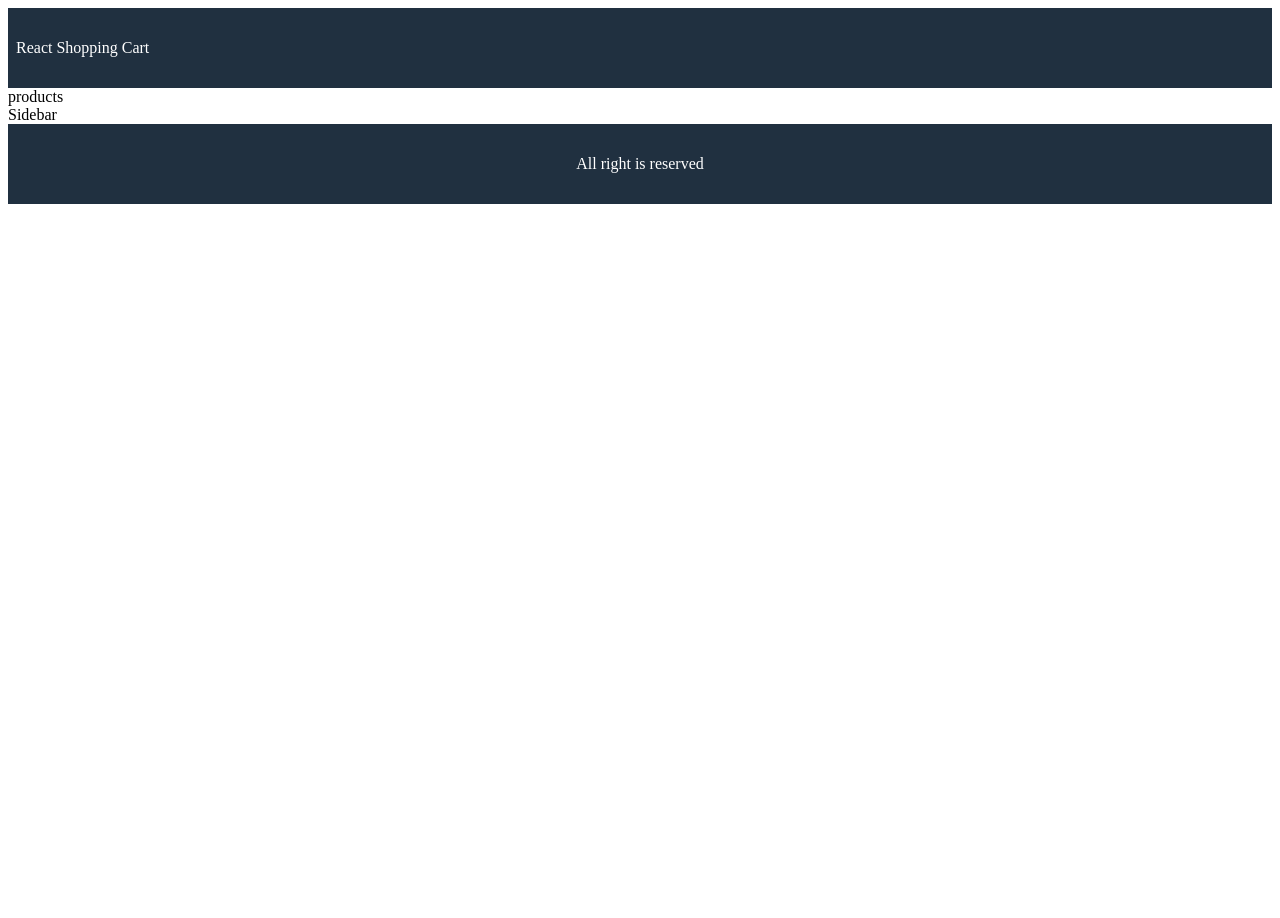
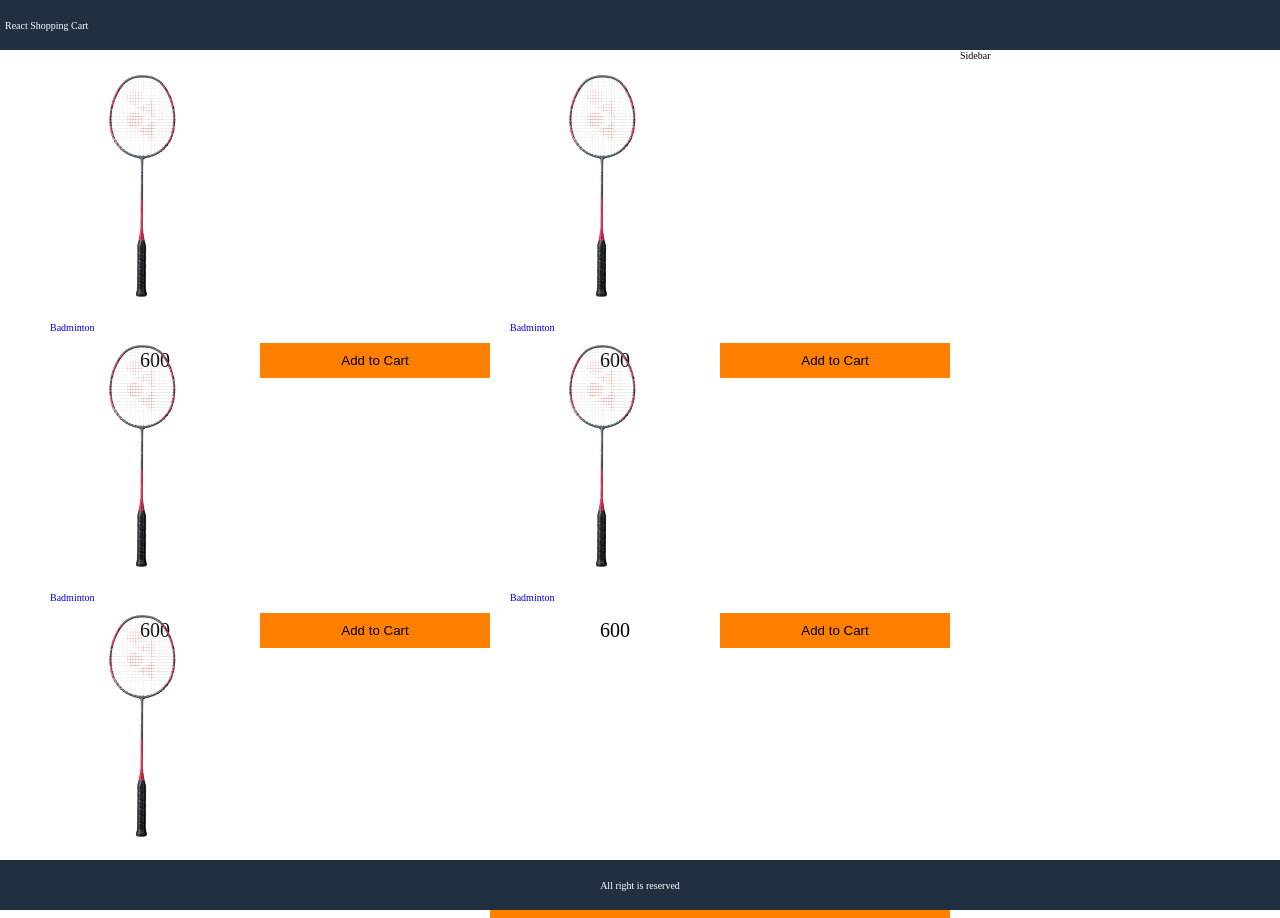
Before and after one commit to ivineet/react-shopping-cart, a React (Create React App) app: page / in a window 1280 px wide. Before the commit the page ends 800 px from the top, so only its background shows below. Built offline with nearby package versions, Linux system fonts and the light colour scheme.

Commit message:
adding changes for product

```diff
--- a/src/App.js
+++ b/src/App.js
@@ -1,5 +1,6 @@
 import React from "react";
 import data from "./data.json"
+import Products from "./components/Products";
 
 class App extends React.Component{
   constructor(){
@@ -21,13 +22,12 @@ class App extends React.Component{
         <main>
           <div className="content">
             <div className="main">
-              products
+              <Products products={this.state.products}/>
             </div>
 
             <div className="sidebar">
               Sidebar
             </div>
-
           </div>
         </main>
 
--- a/src/components/Products.js
+++ b/src/components/Products.js
@@ -5,10 +5,23 @@ export default class Products extends Component{
         return(
             <div>
                 <ul className="products">
+                    {this.props.products.map(product => (
+                        <li key={product._id}>
+                            <div className="product">
+                                <a href={"#"+product._id}>
+                                    <img src={product.image} alt={product.description}></img>
+                                    <p>{product.title}</p>
+                                </a>
 
+                                <div className="product-price">
+                                    <div>{product.price}</div>
+                                    <button className="button primary">Add to Cart</button>
+                                </div>
+                            </div>
+                        </li>
+                    ))}
                 </ul>
             </div>
-
         )
     }
 }
--- a/src/data.json
+++ b/src/data.json
@@ -6,6 +6,35 @@
         "description":"badminton",
         "price":600,
         "availableSizes":["S","M","L"]
+       },
+       {"_id":"2",
+        "title":"Badminton",
+        "image":"/images/Badminton.png",
+        "description":"badminton",
+        "price":600,
+        "availableSizes":["S","M","L"]
+       },
+       {"_id":"3",
+        "title":"Badminton",
+        "image":"/images/Badminton.png",
+        "description":"badminton",
+        "price":600,
+        "availableSizes":["S","M","L"]
+       },
+       {"_id":"4",
+        "title":"Badminton",
+        "image":"/images/Badminton.png",
+        "description":"badminton",
+        "price":600,
+        "availableSizes":["S","M","L"]
+       },
+       {"_id":"5",
+        "title":"Badminton",
+        "image":"/images/Badminton.png",
+        "description":"badminton",
+        "price":600,
+        "availableSizes":["S","M","L"]
        }
+
     ]
 }
--- a/src/index.css
+++ b/src/index.css
@@ -1,3 +1,14 @@
+html {
+  font-size: 62.5%;
+  box-sizing: border-box;
+}
+
+body,
+#root {
+  height: 100vh;
+  margin: 0;
+}
+
 .grid-container {
   display: grid;
   grid-template-areas:
@@ -49,3 +60,64 @@ footer {
 .sidebar {
   flex: 1 20rem;
 }
+
+/* products */
+.products {
+  display: flex;
+  flex-wrap: wrap;
+  justify-content: center;
+  align-items: center;
+  padding: auto;
+  margin: auto;
+  list-style-type: none;
+}
+
+.products li {
+  flex: 1 1 30rem;
+  height: 25rem;
+  padding: 1rem;
+  margin: auto;
+}
+
+.product {
+  display: flex;
+  flex-direction: column;
+  justify-content: space-between;
+  height: 25rem;
+}
+
+.product img {
+  max-width: 25rem;
+  height: 25rem;
+}
+
+.product-price {
+  display: flex;
+  justify-content: space-between;
+  align-items: center;
+}
+
+.product-price div,
+.product-price button {
+  text-align: center;
+  flex: 1;
+}
+
+.product-price div {
+  font-size: 2rem;
+}
+
+.button {
+  padding: 1rem;
+  border: 0.1rem #c0c0c0;
+  background-color: #f0f0f0;
+  cursor: pointer;
+}
+
+.button:hover {
+  border: 0.1rem #c0c0c0 solid;
+}
+
+.button.primary {
+  background-color: #ff8000;
+}
```
